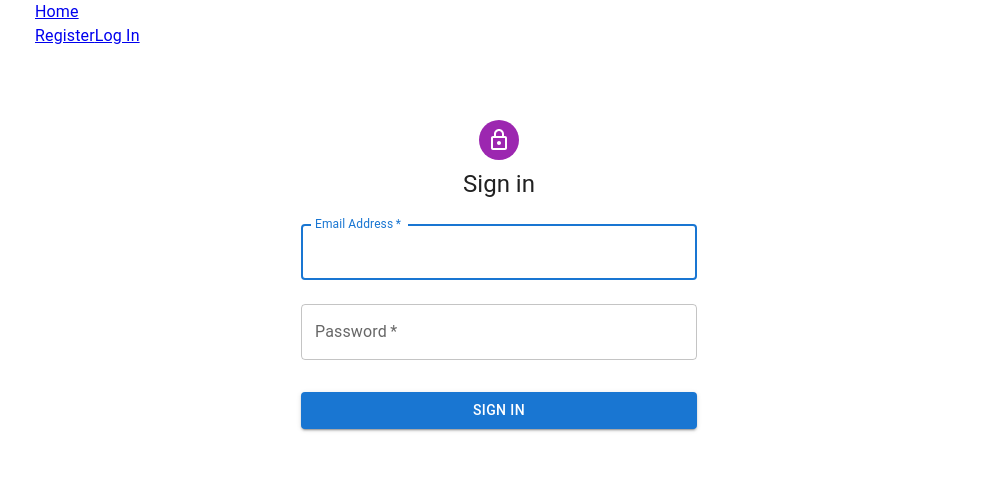
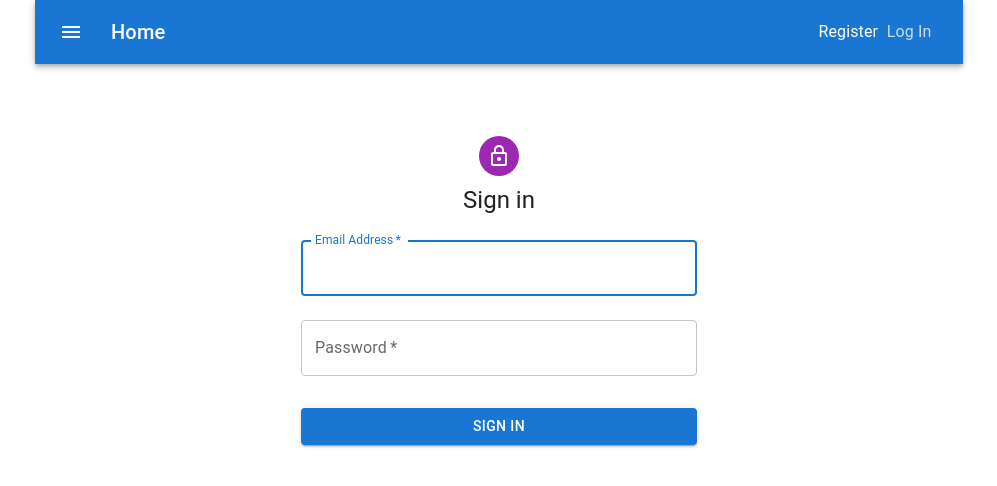
Before and after one commit to kozhushna/goit-react-hw-08-phonebook, a React (Create React App) app: page /goit-react-hw-08-phonebook/login in a window 1280 px wide. Shown: the top 486 px of the page, without its empty margins (141-1138 px from the left). Built offline with nearby package versions, Linux system fonts and the light colour scheme.

Commit message:
Add home page style

```diff
--- a/src/components/AppBar/AppBar.js
+++ /dev/null
@@ -1,15 +0,0 @@
-import { Navigation } from '../Navigation/Navigation';
-import { UserMenu } from '../UserMenu/UserMenu';
-import { AuthNav } from '../AuthNav/AuthNav';
-import { useAuth } from '../../hooks/UseAuth';
-
-export const AppBar = () => {
-  const { isLoggedIn } = useAuth();
-
-  return (
-    <header>
-      <Navigation />
-      {isLoggedIn ? <UserMenu /> : <AuthNav />}
-    </header>
-  );
-};
--- a/src/components/AppBar/index.js
+++ /dev/null
@@ -1 +0,0 @@
-export { default } from './AppBar';
--- a/src/components/AuthNav/AuthNav.js
+++ b/src/components/AuthNav/AuthNav.js
@@ -1,10 +1,17 @@
+import Grid from '@mui/material/Grid';
 import { NavLink } from 'react-router-dom';
 
 export const AuthNav = () => {
   return (
     <div>
-      <NavLink to="/register">Register</NavLink>
-      <NavLink to="/login">Log In</NavLink>
+      <Grid container spacing={2}>
+        <Grid item xs={12} sm={6}>
+          <NavLink to="/register">Register</NavLink>
+        </Grid>
+        <Grid item xs={12} sm={6}>
+          <NavLink to="/login">Log In</NavLink>
+        </Grid>
+      </Grid>
     </div>
   );
 };
--- /dev/null
+++ b/src/components/Header/Header.js
@@ -0,0 +1,44 @@
+import AppBar from '@mui/material/AppBar';
+import Box from '@mui/material/Box';
+import Toolbar from '@mui/material/Toolbar';
+import Typography from '@mui/material/Typography';
+// import Button from '@mui/material/Button';
+import IconButton from '@mui/material/IconButton';
+import MenuIcon from '@mui/icons-material/Menu';
+import { Navigation } from '../Navigation/Navigation';
+import { UserMenu } from '../UserMenu/UserMenu';
+import { AuthNav } from '../AuthNav/AuthNav';
+import { useAuth } from '../../hooks/UseAuth';
+
+export const Header = () => {
+  const { isLoggedIn } = useAuth();
+
+  return (
+    <header>
+      <Box sx={{ flexGrow: 1 }}>
+        <AppBar position="static">
+          <Toolbar>
+            <IconButton
+              size="large"
+              edge="start"
+              color="inherit"
+              aria-label="menu"
+              sx={{ mr: 2 }}
+            >
+              <MenuIcon />
+            </IconButton>
+            <Typography variant="h6" component="div" sx={{ flexGrow: 1 }}>
+              <Navigation />
+            </Typography>
+            {isLoggedIn ? <UserMenu /> : <AuthNav />}
+            {/* <Button color="inherit">
+
+            </Button> */}
+          </Toolbar>
+        </AppBar>
+      </Box>
+      {/* <Navigation />
+      {isLoggedIn ? <UserMenu /> : <AuthNav />} */}
+    </header>
+  );
+};
--- a/src/components/Layout/Layout.js
+++ b/src/components/Layout/Layout.js
@@ -1,12 +1,12 @@
 import { Outlet } from 'react-router-dom';
 // import { Toaster } from 'react-hot-toast';
-import { AppBar } from '../AppBar/AppBar';
+import { Header } from '../Header/Header';
 import { Suspense } from 'react';
 
 export const Layout = () => {
   return (
     <div style={{ maxWidth: 960, margin: '0 auto', padding: '0 16px' }}>
-      <AppBar />
+      <Header />
       <Suspense fallback={null}>
         <Outlet />
       </Suspense>
--- a/src/index.css
+++ b/src/index.css
@@ -30,3 +30,16 @@ ol {
   padding-left: 0;
   margin: 0;
 }
+a {
+  text-decoration: none;
+  color: #fff;
+}
+
+a.active {
+  color: rgb(204, 220, 231);
+}
+
+a:hover,
+a:focus {
+  color: #bdb9da;
+}
--- a/src/pages/Home.js
+++ b/src/pages/Home.js
@@ -1,7 +1,26 @@
+import * as React from 'react';
+import CssBaseline from '@mui/material/CssBaseline';
+import Box from '@mui/material/Box';
+import Container from '@mui/material/Container';
+
 export default function Home() {
   return (
-    <div>
-      <h1>Phonebook welcome page</h1>
-    </div>
+    <React.Fragment>
+      <CssBaseline />
+      <Container maxWidth="sm">
+        <Box
+          sx={{
+            marginTop: 8,
+            display: 'flex',
+            flexDirection: 'column',
+            alignItems: 'center',
+          }}
+        >
+          <div>
+            <h1>Phonebook welcome page</h1>
+          </div>
+        </Box>
+      </Container>
+    </React.Fragment>
   );
 }
```
